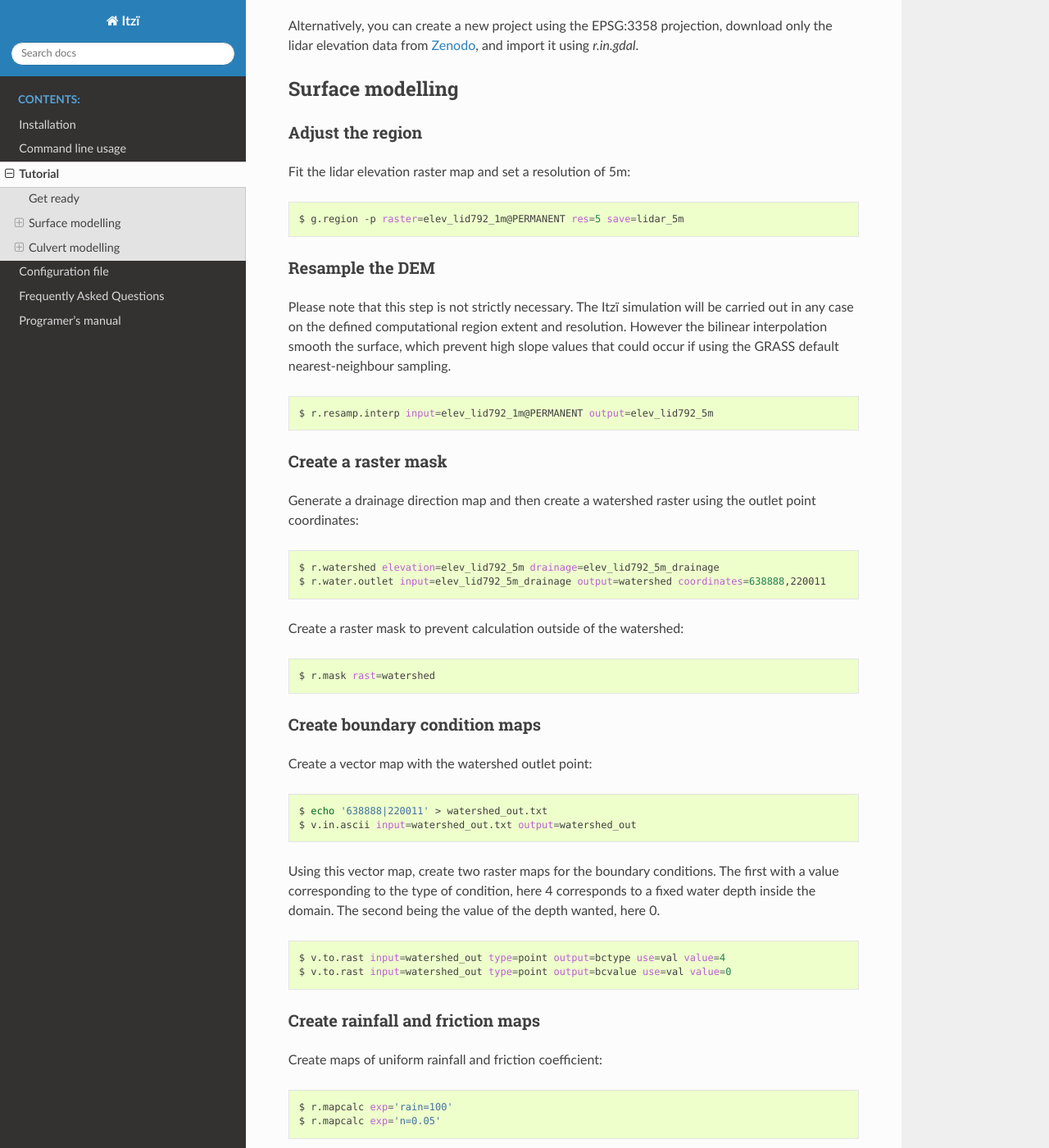
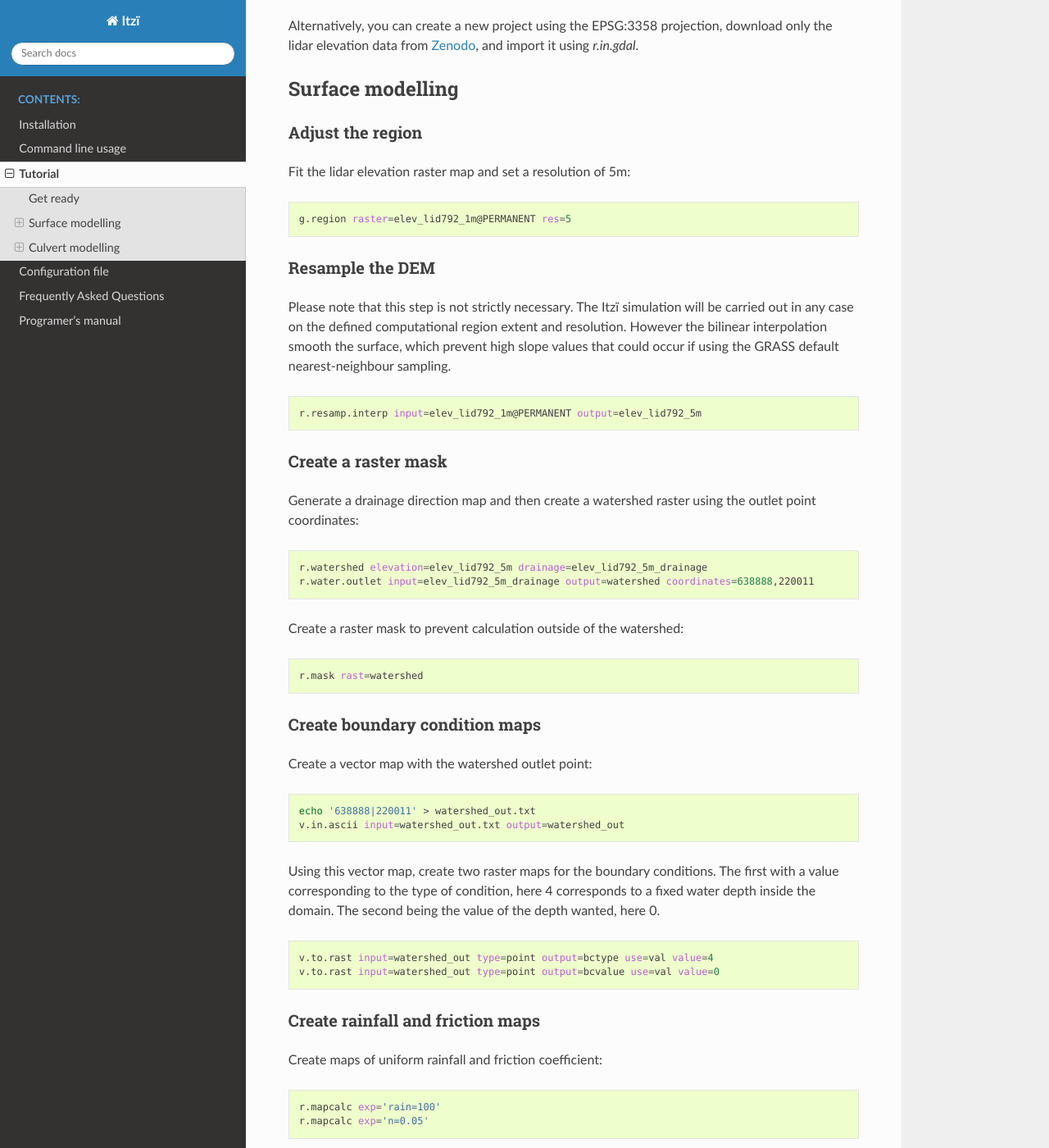
Before and after one commit to ItziModel/itzi, a Sphinx documentation site: the page built from docs/tutorial.rst, in a window 1280 px wide and 1400 px high, scrolled down 388 px. Shown: the whole window at 82% size. Built offline with Sphinx 7.4.7 and the Read the Docs theme 3.1.0, drawn with Linux system fonts in a browser that asks for light colours.

Commit message:
update manual: installation and tutorial

```diff
--- a/docs/tutorial.rst
+++ b/docs/tutorial.rst
@@ -27,7 +27,7 @@ Fit the lidar elevation raster map and set a resolution of 5m:
 
 .. code:: sh
 
-    $ g.region -p raster=elev_lid792_1m@PERMANENT res=5 save=lidar_5m
+    g.region raster=elev_lid792_1m@PERMANENT res=5
 
 Resample the DEM
 ~~~~~~~~~~~~~~~~
@@ -40,7 +40,7 @@ which prevent high slope values that could occur if using the GRASS default near
 
 .. code:: sh
 
-    $ r.resamp.interp input=elev_lid792_1m@PERMANENT output=elev_lid792_5m
+    r.resamp.interp input=elev_lid792_1m@PERMANENT output=elev_lid792_5m
 
 Create a raster mask
 ~~~~~~~~~~~~~~~~~~~~
@@ -49,14 +49,14 @@ Generate a drainage direction map and then create a watershed raster using the o
 
 .. code:: sh
 
-    $ r.watershed elevation=elev_lid792_5m drainage=elev_lid792_5m_drainage
-    $ r.water.outlet input=elev_lid792_5m_drainage output=watershed coordinates=638888,220011
+    r.watershed elevation=elev_lid792_5m drainage=elev_lid792_5m_drainage
+    r.water.outlet input=elev_lid792_5m_drainage output=watershed coordinates=638888,220011
 
 Create a raster mask to prevent calculation outside of the watershed:
 
 .. code:: sh
 
-    $ r.mask rast=watershed
+    r.mask rast=watershed
 
 Create boundary condition maps
 ~~~~~~~~~~~~~~~~~~~~~~~~~~~~~~
@@ -65,8 +65,8 @@ Create a vector map with the watershed outlet point:
 
 .. code:: sh
 
-    $ echo '638888|220011' > watershed_out.txt
-    $ v.in.ascii input=watershed_out.txt output=watershed_out
+    echo '638888|220011' > watershed_out.txt
+    v.in.ascii input=watershed_out.txt output=watershed_out
 
 Using this vector map, create two raster maps for the boundary conditions.
 The first with a value corresponding to the type of condition,
@@ -75,8 +75,8 @@ The second being the value of the depth wanted, here 0.
 
 .. code:: sh
 
-    $ v.to.rast input=watershed_out type=point output=bctype use=val value=4
-    $ v.to.rast input=watershed_out type=point output=bcvalue use=val value=0
+    v.to.rast input=watershed_out type=point output=bctype use=val value=4
+    v.to.rast input=watershed_out type=point output=bcvalue use=val value=0
 
 Create rainfall and friction maps
 ~~~~~~~~~~~~~~~~~~~~~~~~~~~~~~~~~
@@ -85,8 +85,8 @@ Create maps of uniform rainfall and friction coefficient:
 
 .. code:: sh
 
-    $ r.mapcalc exp='rain=100'
-    $ r.mapcalc exp='n=0.05'
+    r.mapcalc exp='rain=100'
+    r.mapcalc exp='n=0.05'
 
 Create a parameters file
 ~~~~~~~~~~~~~~~~~~~~~~~~
@@ -121,7 +121,7 @@ Run the simulation:
 
 .. code:: sh
 
-    $ itzi run <parameter_file_name>
+    itzi run <parameter_file_name>
 
 At the end of the simulation, Itzï should have generated five Space-Time
 Raster Dataset (STRDS) in the form:
```
Also changed, not shown: docs/installation.rst (+8 -7 lines).
